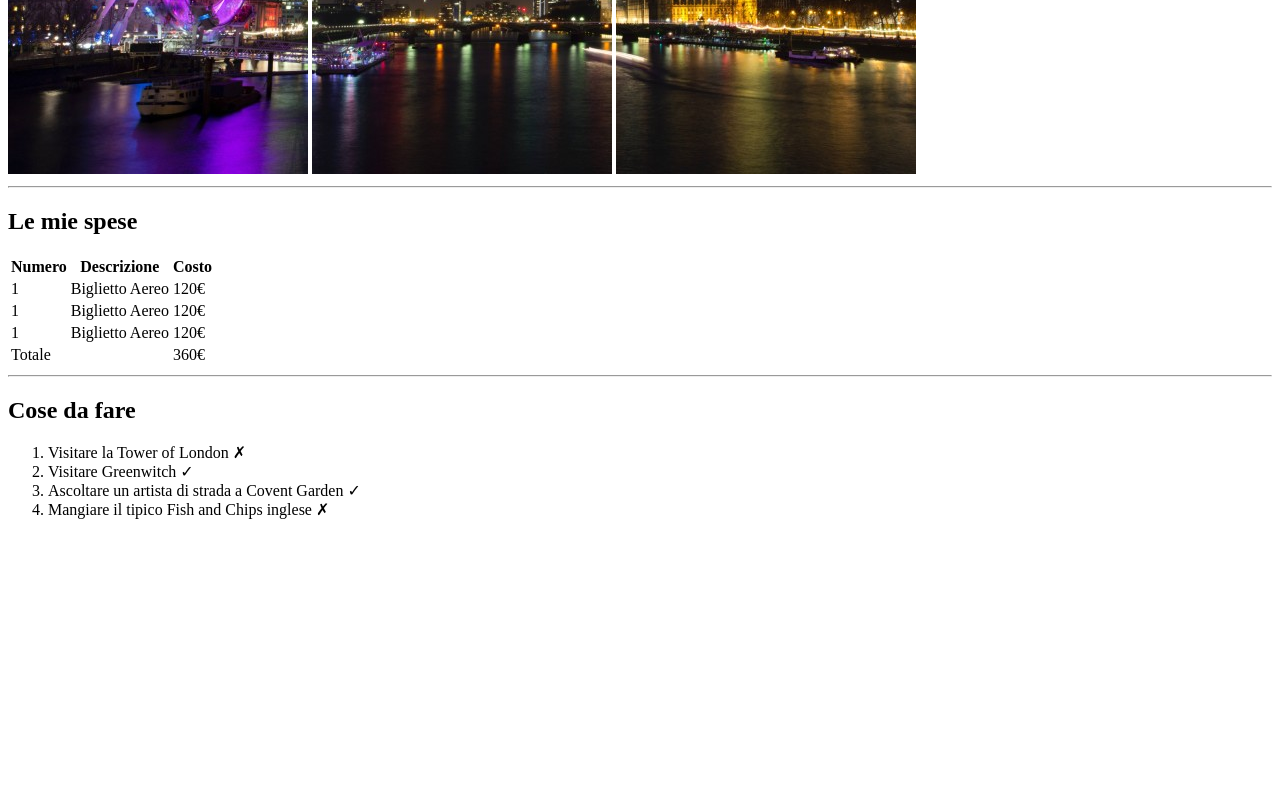
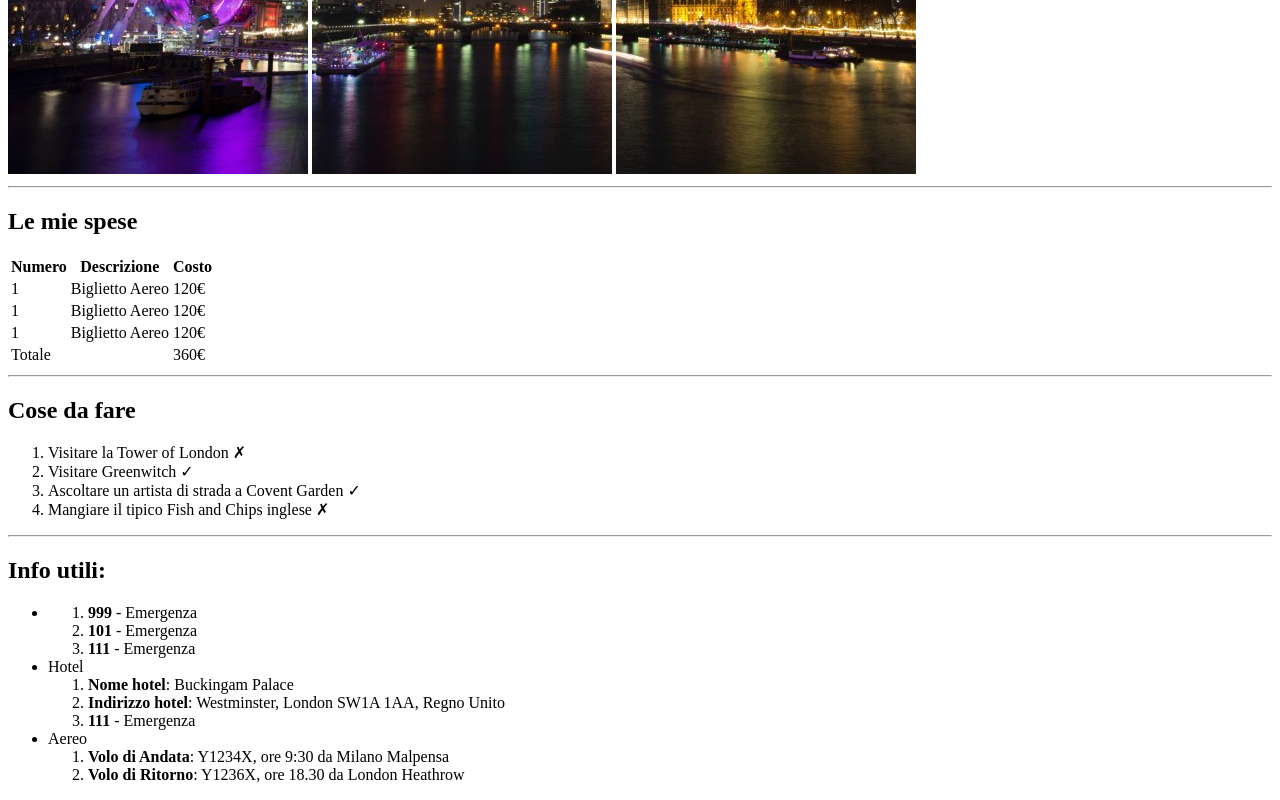
Before and after one commit to Robertodambrosio/html-london-trip, a plain HTML site: page index.html in a window 1280 px wide. Shown: the part 493-1293 px from the top of the page. Before the commit the page ends 1028 px from the top, so only its background shows below. Drawn offline with Linux system fonts and the light colour scheme.

Commit message:
struttura tabella info

```diff
--- a/index.html
+++ b/index.html
@@ -66,6 +66,34 @@
                 <li>Mangiare il tipico Fish and Chips inglese &cross;</li>
             </ol>
         </section>
+        <hr>
+        <!-- Inizio tabella info -->
+        <section>
+            <h2>Info utili:</h2>
+                <ul>
+                    <li>
+                        <ol>
+                            <li><strong>999</strong> - Emergenza</li>
+                            <li><strong>101</strong> - Emergenza</li>
+                            <li><strong>111</strong> - Emergenza</li>
+                        </ol>
+                    </li>
+                    <li>Hotel
+                        <ol>
+                            <li><strong>Nome hotel</strong>: Buckingam Palace</li>
+                            <li><strong>Indirizzo hotel</strong>: Westminster, London SW1A 1AA, Regno Unito</li>
+                            <li><strong>111</strong> - Emergenza</li>
+                        </ol>
+                    </li>
+                    <li>Aereo
+                        <ol>
+                            <li><strong>Volo di Andata</strong>: Y1234X, ore 9:30 da Milano Malpensa</li>
+                            <li><strong>Volo di Ritorno</strong>: Y1236X, ore 18.30 da London Heathrow</li>
+                        </ol>
+                    </li>
+                </ul>
+        </section>
+        <!-- fine tabella info -->
     </main>
     <!-- fine main -->
     <!-- inizio footer -->
```
